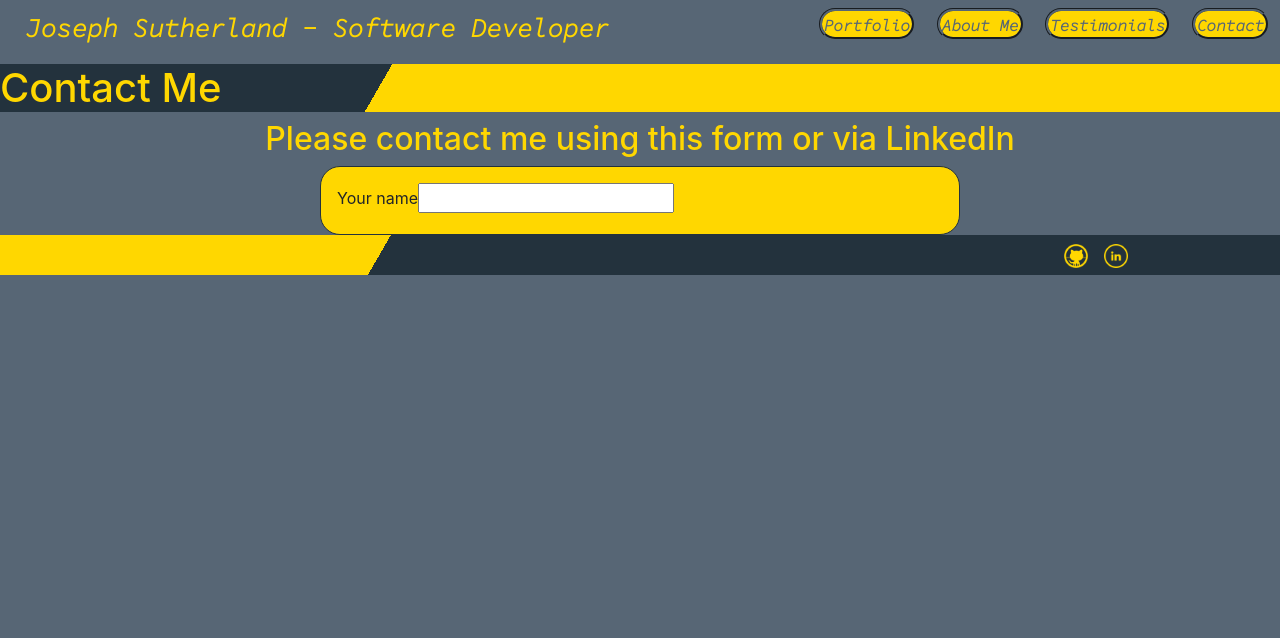
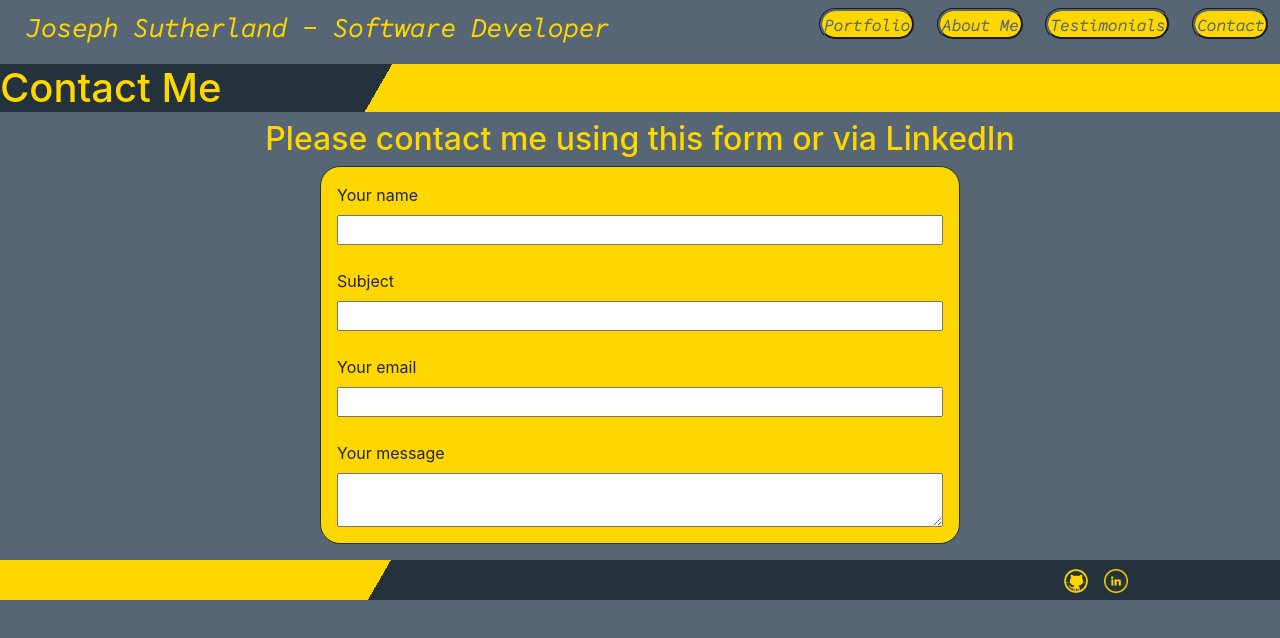
Before and after one commit to onitwin/portfoilio, a React (Create React App) app: page /contact in a window 1280 px wide. Shown: the top 638 px of the page. Built offline with nearby package versions, Linux system fonts and the light colour scheme.

Commit message:
form created- inactive

```diff
--- a/src/contactForm/ContactForm.js
+++ b/src/contactForm/ContactForm.js
@@ -8,9 +8,25 @@ const ContactForm=()=>{
   return(
     <div className="contact-form-wrapper">
     <form className="formDiv">
+
     <label for="name">Your name</label>
-    <input type="text" id="name">
+    <input type="text" id="name" required>
     </input>
+    <br/>
+
+    <label for="subject">Subject</label>
+    <input type="text" id="subject" required>
+    </input>
+    <br/>
+
+    <label for="email">Your email</label>
+    <input type="text" id="email" required>
+    </input>
+    <br/>
+
+    <label for="details">Your message</label>
+    <textarea  id="details" required >
+    </textarea>
     </form>
 
     </div>
--- a/src/contactForm/contactStyle.scss
+++ b/src/contactForm/contactStyle.scss
@@ -20,7 +20,8 @@
   .contact-form-wrapper{
     display: block;
     .formDiv{
-      display: block;
+      display: flex;
+      flex-direction: column;
       padding:1em;
       border-radius: 20px;
       border:1px $darkBackground groove;
@@ -28,6 +29,7 @@
       margin-right:auto;
       width:50%;
       background-color: $detailColor;
+      margin-bottom: 1em;
     }
   }
 
```
